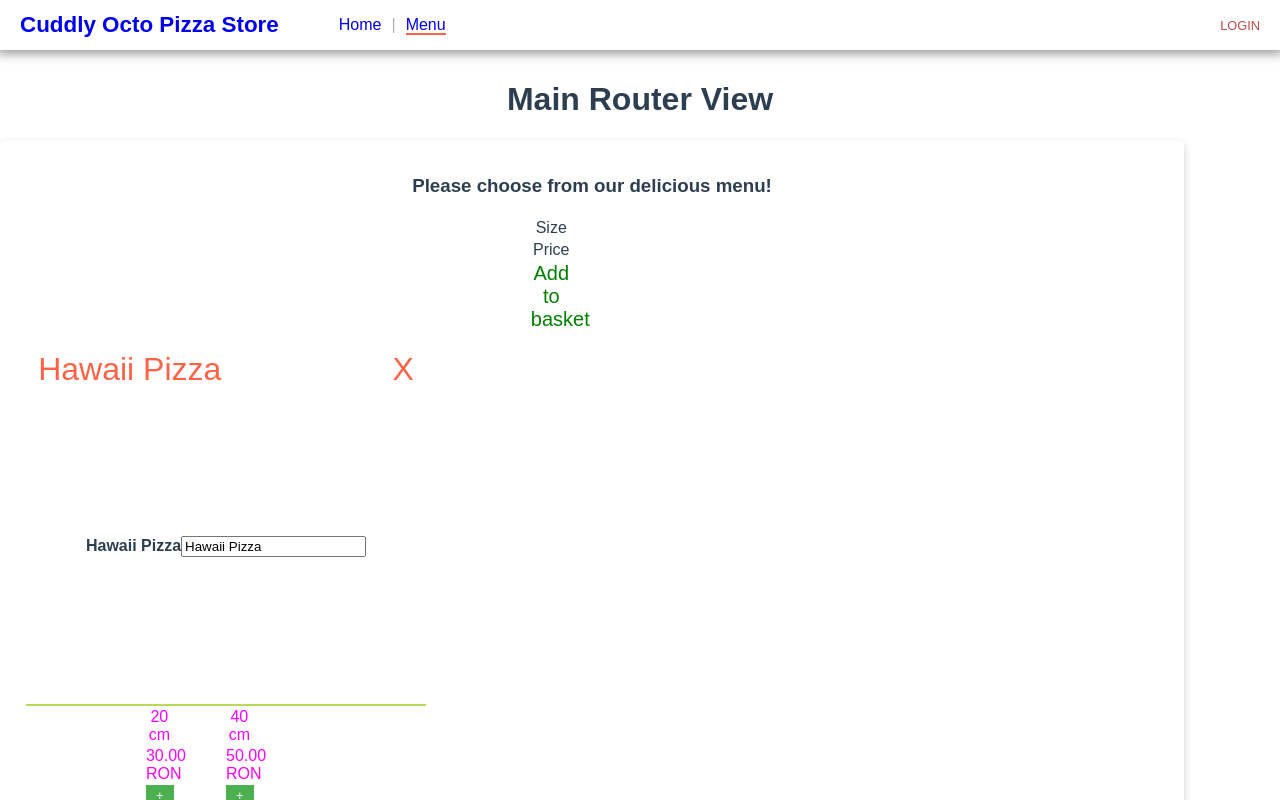
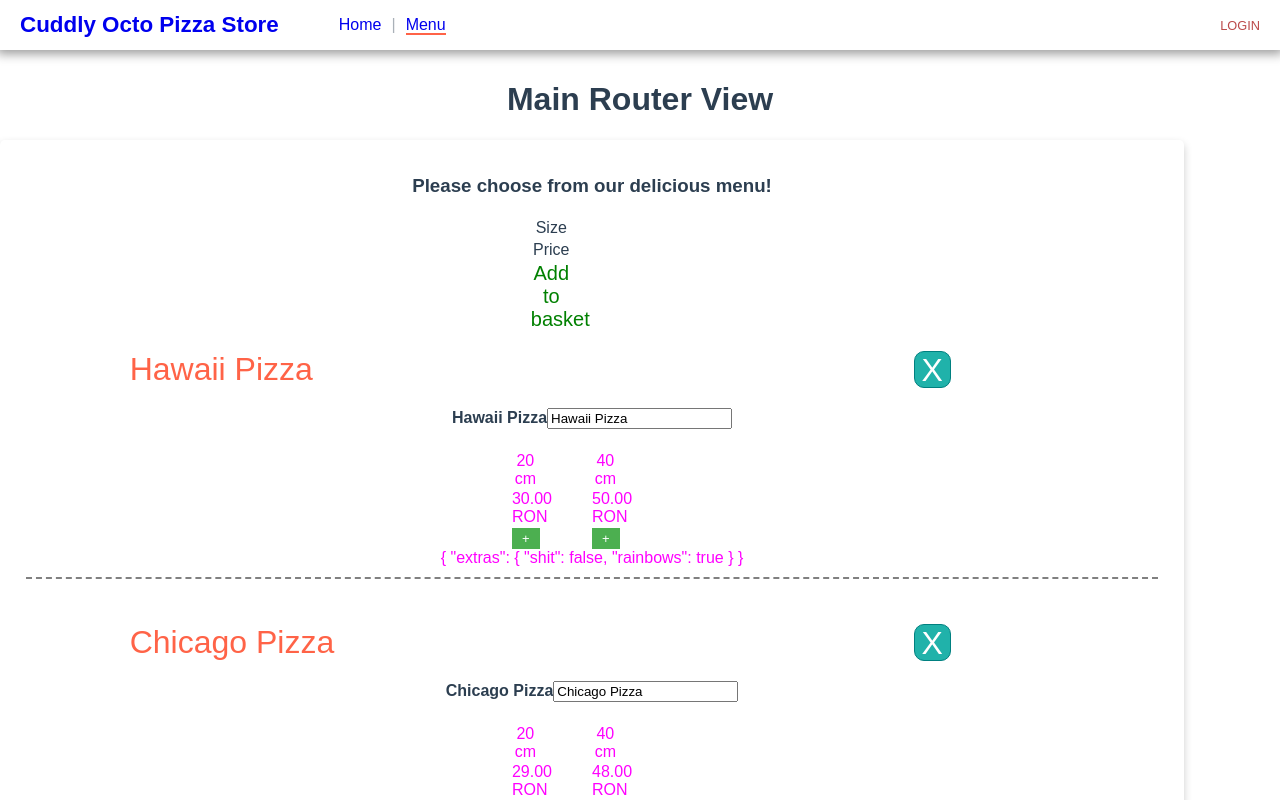
Before and after one commit to mpricu/cuddly-octo-pizza, a Vue app: page /pizza-menu in a window 1280 px wide. Built offline with nearby package versions, Linux system fonts and the light colour scheme; data requests are answered from the project's data file.

Commit message:
a bit of styling

```diff
--- a/package.json
+++ b/package.json
@@ -5,7 +5,8 @@
     "scripts": {
         "serve": "vue-cli-service serve",
         "build": "vue-cli-service build",
-    "lint": "vue-cli-service lint"
+        "lint": "vue-cli-service lint",
+        "start": "json-server --watch db.json && npm run serve"
     },
     "dependencies": {
         "core-js": "^3.6.5",
--- a/src/common-components/CardView.vue
+++ b/src/common-components/CardView.vue
@@ -35,8 +35,8 @@ export default {
         'title   .       .       close'
         'body    body    body    body'
         'actions actions actions actions';
-    width: 400px;
-    height: 600px;
+    /* width: 400px;
+    height: 600px; */
     padding: 20px 10px;
     gap: 20px;
 
@@ -49,7 +49,12 @@ export default {
     .close {
         grid-area: close;
         font-size: 2rem;
-        color: tomato;
+        color: white;
+        background-color: lightseagreen;
+        border-radius: 10px;
+        width: 35px;
+        height: 35px;
+        border: 1px solid teal;
     }
 
     .body {
@@ -57,7 +62,9 @@ export default {
     }
 
     .actions {
-        border-top: 2px solid #bada55;
+        border-bottom: 2px dashed gray;
+        margin-bottom: 5px;
+        padding-bottom: 10px;
         grid-area: actions;
         > * {
             all: none;
```
Also changed, not shown: 1 other file (tests, documents, lock files or other folders). Lines whose indentation alone changed are shown as unchanged.
